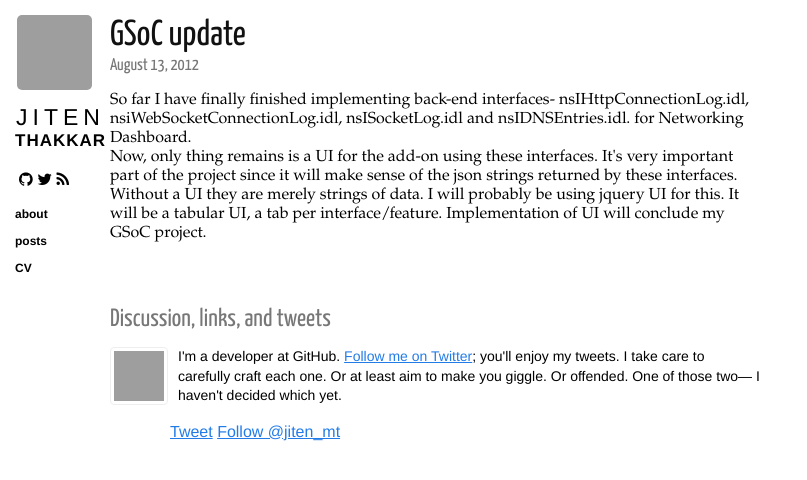
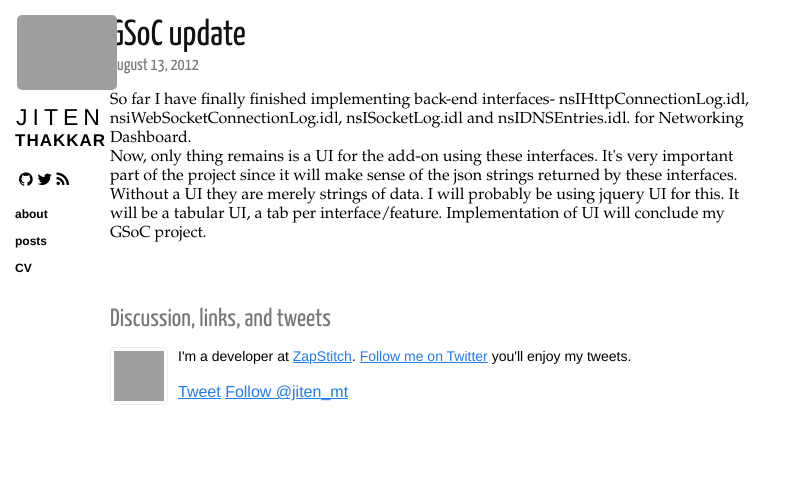
Before and after one commit to jiten-thakkar/jiten-thakkar.github.io, a Jekyll site: the page built from _posts/2012-08-13-gsoc-update.html, in a window 1280 px wide, cut to the strip 0-480 px from the top of the page. Shown: the whole strip, without its empty margins (0-807 px from the left). Built offline with Jekyll 4.4.1, drawn with Linux system fonts in a browser that asks for light colours; nearby versions of some CDN libraries; Markdown is read by kramdown in place of the engine named in the settings; comment, search, counter and statistics services are not loaded; grey boxes are pictures that could not be loaded.

Commit message:
Some changes

```diff
--- a/_layouts/layout.html
+++ b/_layouts/layout.html
@@ -30,7 +30,7 @@
 <body>
   <section class="sidebar">
     <a href="/">
-      <img src="{{ site.github.owner_gravatar_url }}?s=150" height="75" width="75" class="avatar" />
+      <img src="{{ site.github.owner_gravatar_url }}?s=150" height="75" width="100" class="avatar" />
     </a>
 
     <section class="name">
@@ -50,7 +50,7 @@
       <ul>
         <li><a href="/about.html">about</a></li>
         <li><a href="/">posts</a></li>
-        <li><a href="/assets/Jiten Thakkar.pdf">CV</a></li>
+        <li><a href="/assets/Jiten Thakkar.pdf"  target="_blank">CV</a></li>
       </ul>
     </section>
   </section>
--- a/_layouts/post.html
+++ b/_layouts/post.html
@@ -22,10 +22,7 @@ layout: layout
       </a>
 
       <p>
-        I'm a developer at GitHub. <a href="https://twitter.com/{{ site.twitter }}" target="_blank">Follow me on Twitter</a>;
-        you'll enjoy my tweets. I take care to carefully craft each one. Or at least aim to make
-        you giggle. Or offended. One of those two&mdash; I haven't decided which yet.
-      </p>
+        I'm a developer at <a href="www.zapstitch.com"  target="_blank">ZapStitch</a>. <a href="https://twitter.com/{{ site.twitter }}" target="_blank">Follow me on Twitter</a> you'll enjoy my tweets.</p>
 
       <a href="http://twitter.com/share" class="twitter-share-button" data-count="none" data-via="{{ site.twitter }}">Tweet</a>
       <a href="http://twitter.com/{{ site.twitter }}" class="twitter-follow-button" data-show-count="false">Follow @{{ site.twitter }}</a>
```
